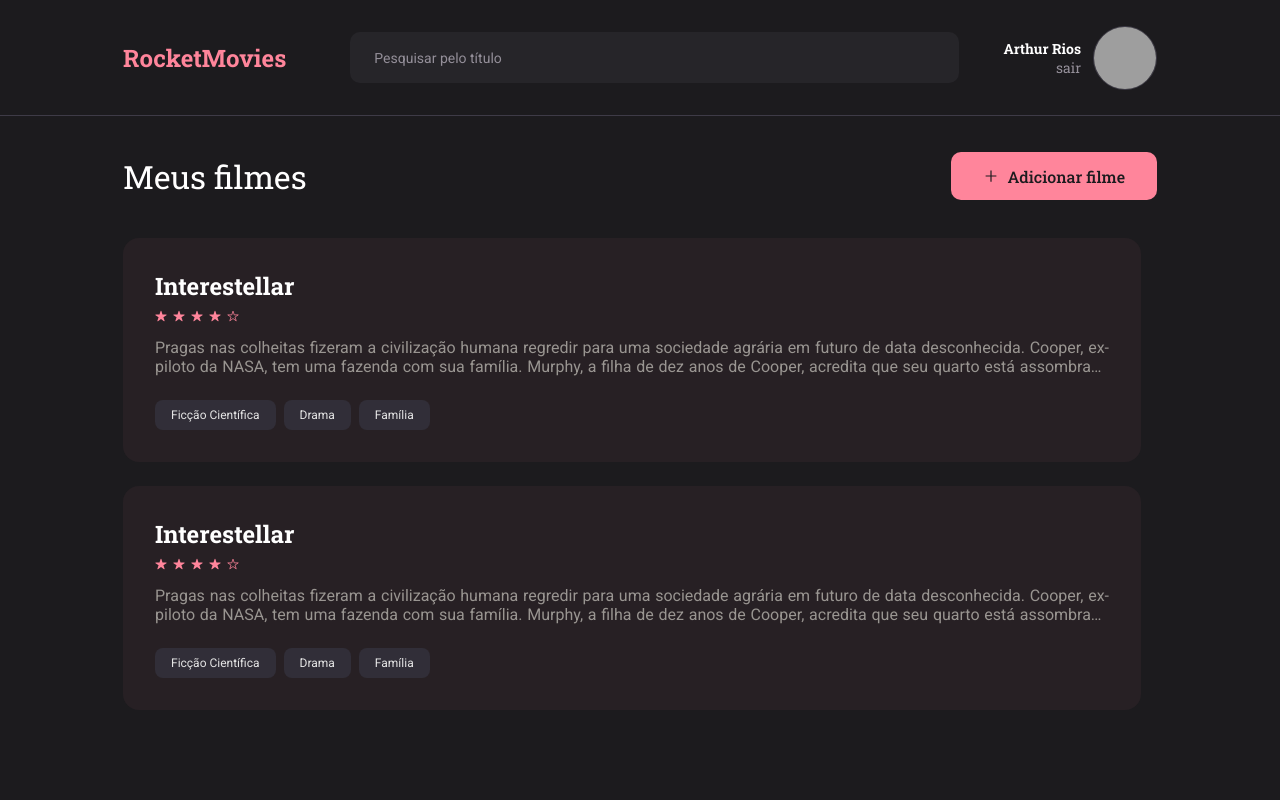
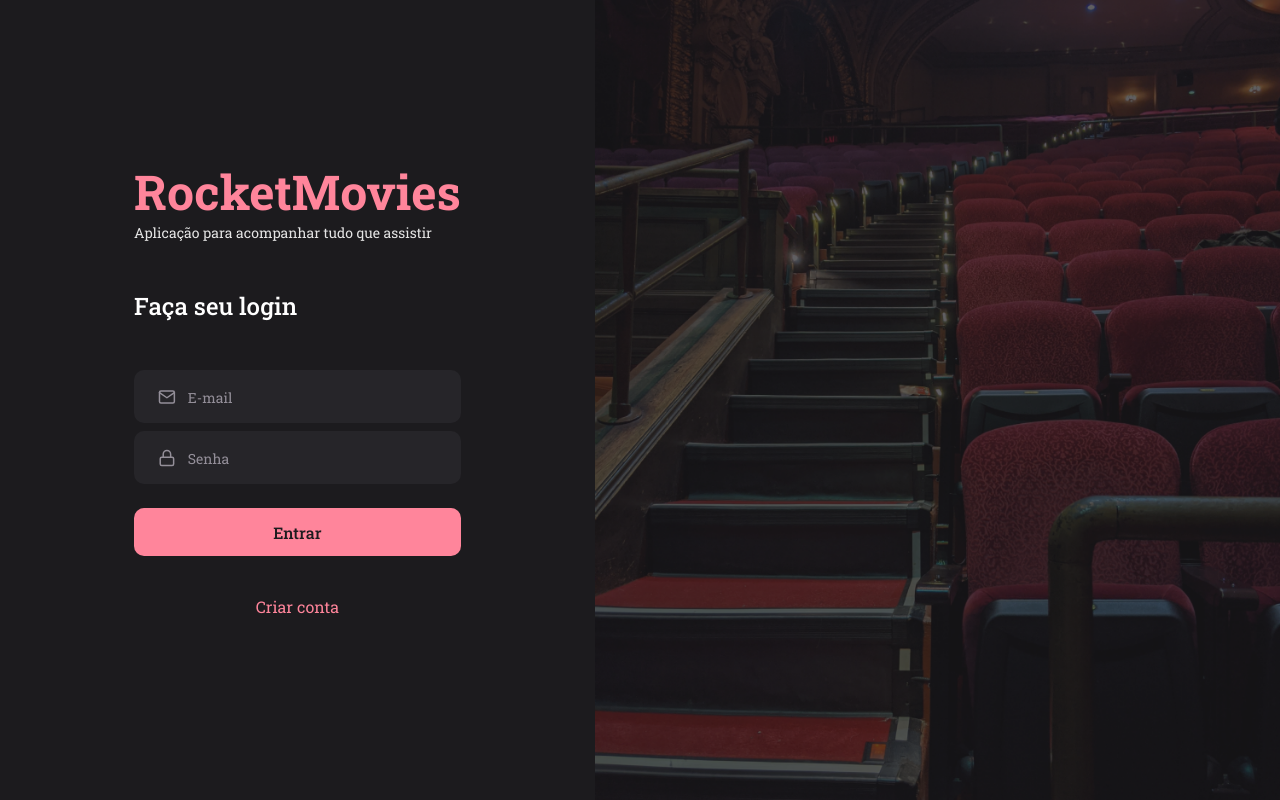
Before and after one commit to arthurrios/rocketmovies-web, a React (Vite) app: page / in a window 1280 px wide. Built offline with nearby package versions, Linux system fonts and the light colour scheme; grey boxes are pictures that could not be loaded.

Commit message:
add signup signin logout functions

```diff
--- a/src/components/Header/index.jsx
+++ b/src/components/Header/index.jsx
@@ -1,8 +1,21 @@
-import { Link } from 'react-router-dom'
+import { useNavigate } from 'react-router-dom'
 import { Input } from '../Input'
 import { Container, HomeLink, Profile } from './styles'
+import { useAuth } from '../../hooks/auth'
 
 export function Header() {
+  const { signOut, user } = useAuth()
+  const navigate = useNavigate()
+
+  function handleProfile() {
+    navigate('/profile')
+  }
+
+  function handleSignOut() {
+    navigate('/')
+    signOut()
+  }
+
   return (
     <Container>
       <HomeLink to="/">
@@ -12,11 +25,31 @@ export function Header() {
         <Input placeholder="Pesquisar pelo título" />
         <Profile to="/profile">
           <div>
-            <strong>Arthur Rios</strong>
-            <Link to="/">sair</Link>
+            <button
+              className="profile-name"
+              type="button"
+              onClick={handleProfile}
+            >
+              Arthur Rios
+            </button>
+            <button
+              type="button"
+              className="logout-button"
+              onClick={handleSignOut}
+            >
+              sair
+            </button>
           </div>
-
-          <img src="https://github.com/arthurrios.png" alt="Foto do usuário" />
+          <button
+            type="button"
+            className="profile-image"
+            onClick={handleProfile}
+          >
+            <img
+              src="https://github.com/arthurrios.png"
+              alt="Foto do usuário"
+            />
+          </button>
         </Profile>
       </div>
     </Container>
--- a/src/components/Header/styles.js
+++ b/src/components/Header/styles.js
@@ -18,7 +18,7 @@ export const Container = styled.header`
     align-items: center;
   }
 `
-export const Profile = styled(Link)`
+export const Profile = styled.div`
   display: flex;
   align-items: center;
   gap: 0.75rem;
@@ -29,23 +29,37 @@ export const Profile = styled(Link)`
     flex-direction: column;
     font-size: 0.875rem;
     width: 100%;
-    text-align: right;
+    position: relative;
 
-    strong {
+    .profile-name {
+      background: none;
+      border: none;
+      right: 0;
+      top: -1.25rem;
+      position: absolute;
+      font-weight: bold;
       color: ${({ theme }) => theme.colors.white};
     }
 
-    a {
-      text-decoration: none;
+    .logout-button {
+      position: absolute;
+      right: 0;
+      background: none;
+      border: none;
       color: ${({ theme }) => theme.colors.gray_200};
     }
   }
 
-  img {
-    height: 4rem;
-    width: 4rem;
-    border-radius: 50%;
-    border: 1px solid ${({ theme }) => theme.colors.gray_600};
+  .profile-image {
+    background: none;
+    border: none;
+
+    img {
+      height: 4rem;
+      width: 4rem;
+      border-radius: 50%;
+      border: 1px solid ${({ theme }) => theme.colors.gray_600};
+    }
   }
 `
 
--- /dev/null
+++ b/src/hooks/auth.jsx
@@ -0,0 +1,49 @@
+import { createContext, useContext, useState } from 'react'
+import { api } from '../services/api'
+
+export const AuthContext = createContext({})
+
+function AuthProvider({ children }) {
+  const [data, setData] = useState({})
+
+  async function signIn({ email, password }) {
+    try {
+      const response = await api.post('/sessions', { email, password })
+      const { user, token } = response.data
+
+      localStorage.setItem('@rocketmovies:user', JSON.stringify(user))
+      localStorage.setItem('@rocketmovies:token', token)
+
+      // eslint-disable-next-line
+      api.defaults.headers.common['Authorization'] = `Bearer ${token}`
+      setData({ user, token })
+    } catch (error) {
+      if (error.response) {
+        alert(error.response.data.message)
+      } else {
+        alert('Not able to sign in.')
+      }
+    }
+  }
+
+  function signOut() {
+    localStorage.removeItem('@rocketmovies:user')
+    localStorage.removeItem('@rocketmovies:token')
+
+    setData({})
+  }
+
+  return (
+    <AuthContext.Provider value={{ signIn, signOut, user: data.user }}>
+      {children}
+    </AuthContext.Provider>
+  )
+}
+
+function useAuth() {
+  const context = useContext(AuthContext)
+
+  return context
+}
+
+export { AuthProvider, useAuth }
--- a/src/main.jsx
+++ b/src/main.jsx
@@ -4,12 +4,15 @@ import { Routes } from './routes'
 import { ThemeProvider } from 'styled-components'
 import GlobalStyles from './styles/global'
 import theme from './styles/theme'
+import { AuthProvider } from './hooks/auth'
 
 ReactDOM.createRoot(document.getElementById('root')).render(
   <React.StrictMode>
     <ThemeProvider theme={theme}>
       <GlobalStyles />
-      <Routes />
+      <AuthProvider>
+        <Routes />
+      </AuthProvider>
     </ThemeProvider>
   </React.StrictMode>,
 )
--- a/src/pages/Profile/index.jsx
+++ b/src/pages/Profile/index.jsx
@@ -3,15 +3,21 @@ import { Avatar, Container, Form } from './styles'
 import { Input } from '../../components/Input'
 import { Button } from '../../components/Button'
 import { ReturnButton } from '../../components/ReturnButton'
-import { Link } from 'react-router-dom'
+import { useNavigate } from 'react-router-dom'
 
 export function Profile() {
+  const navigate = useNavigate()
+
+  function handleBack() {
+    navigate(-1)
+  }
+
   return (
     <Container>
       <header>
-        <Link to="/">
+        <button type="button" onClick={handleBack}>
           <ReturnButton />
-        </Link>
+        </button>
       </header>
       <Form>
         <Avatar>
--- a/src/pages/Profile/styles.js
+++ b/src/pages/Profile/styles.js
@@ -11,6 +11,11 @@ export const Container = styled.div`
     display: flex;
     align-items: center;
     padding: 4rem 9rem;
+
+    > button {
+      background: none;
+      border: 0;
+    }
   }
 `
 export const Form = styled.form`
--- a/src/pages/SignIn/index.jsx
+++ b/src/pages/SignIn/index.jsx
@@ -3,8 +3,19 @@ import { Input } from '../../components/Input'
 import { Background, Container, Form } from './styles'
 import { Button } from '../../components/Button'
 import { Link } from 'react-router-dom'
+import { useState } from 'react'
+import { useAuth } from '../../hooks/auth'
 
 export function SignIn() {
+  const [email, setEmail] = useState('')
+  const [password, setPassword] = useState('')
+
+  const { signIn } = useAuth()
+
+  function handleSignIn() {
+    signIn({ email, password })
+  }
+
   return (
     <Container>
       <Form>
@@ -13,9 +24,19 @@ export function SignIn() {
 
         <h2>Faça seu login</h2>
 
-        <Input type="email" placeholder="E-mail" icon={FiMail} />
-        <Input type="password" placeholder="Senha" icon={FiLock} />
-        <Button title="Entrar" />
+        <Input
+          type="email"
+          placeholder="E-mail"
+          icon={FiMail}
+          onChange={(e) => setEmail(e.target.value)}
+        />
+        <Input
+          type="password"
+          placeholder="Senha"
+          icon={FiLock}
+          onChange={(e) => setPassword(e.target.value)}
+        />
+        <Button title="Entrar" onClick={handleSignIn} />
 
         <Link to="/register">Criar conta</Link>
       </Form>
--- a/src/pages/SignUp/index.jsx
+++ b/src/pages/SignUp/index.jsx
@@ -3,9 +3,38 @@ import { Input } from '../../components/Input'
 import { Background, Container, Form } from './styles'
 import { Button } from '../../components/Button'
 import { IoMdArrowBack } from 'react-icons/io'
-import { Link } from 'react-router-dom'
+import { Link, useNavigate } from 'react-router-dom'
+import { useState } from 'react'
+import { api } from '../../services/api'
 
 export function SignUp() {
+  const [name, setName] = useState('')
+  const [email, setEmail] = useState('')
+  const [password, setPassword] = useState('')
+
+  const navigate = useNavigate()
+
+  function handleSignUp() {
+    if (!name || !email || !password) {
+      return alert('Please fill all required fields.')
+    }
+
+    api
+      .post('/users', { name, email, password })
+      .then(() => {
+        alert('User successfully signed up!')
+        navigate('/')
+      })
+      .catch((error) => {
+        if (error.response) {
+          alert(error.response.data.message)
+        } else {
+          alert('Not able to sign up.')
+          console.log(error)
+        }
+      })
+  }
+
   return (
     <Container>
       <Form>
@@ -14,10 +43,25 @@ export function SignUp() {
 
         <h2>Crie sua conta</h2>
 
-        <Input type="text" placeholder="Nome" icon={FiUser} />
-        <Input type="email" placeholder="E-mail" icon={FiMail} />
-        <Input type="password" placeholder="Senha" icon={FiLock} />
-        <Button title="Entrar" />
+        <Input
+          type="text"
+          placeholder="Nome"
+          icon={FiUser}
+          onChange={(e) => setName(e.target.value)}
+        />
+        <Input
+          type="email"
+          placeholder="E-mail"
+          icon={FiMail}
+          onChange={(e) => setEmail(e.target.value)}
+        />
+        <Input
+          type="password"
+          placeholder="Senha"
+          icon={FiLock}
+          onChange={(e) => setPassword(e.target.value)}
+        />
+        <Button title="Cadastrar" onClick={handleSignUp} />
 
         <Link to="/">
           <IoMdArrowBack />
--- a/src/routes/index.jsx
+++ b/src/routes/index.jsx
@@ -1,11 +1,10 @@
 import { BrowserRouter } from 'react-router-dom'
 import { AuthRoutes } from './auth.routes'
 import { AppRoutes } from './app.routes'
+import { useAuth } from '../hooks/auth'
 
 export function Routes() {
-  return (
-    <BrowserRouter>
-      <AppRoutes />
-    </BrowserRouter>
-  )
+  const { user } = useAuth()
+
+  return <BrowserRouter>{user ? <AppRoutes /> : <AuthRoutes />}</BrowserRouter>
 }
--- /dev/null
+++ b/src/services/api.js
@@ -0,0 +1,5 @@
+import axios from 'axios'
+
+export const api = axios.create({
+  baseURL: 'http://localhost:3333',
+})
```
